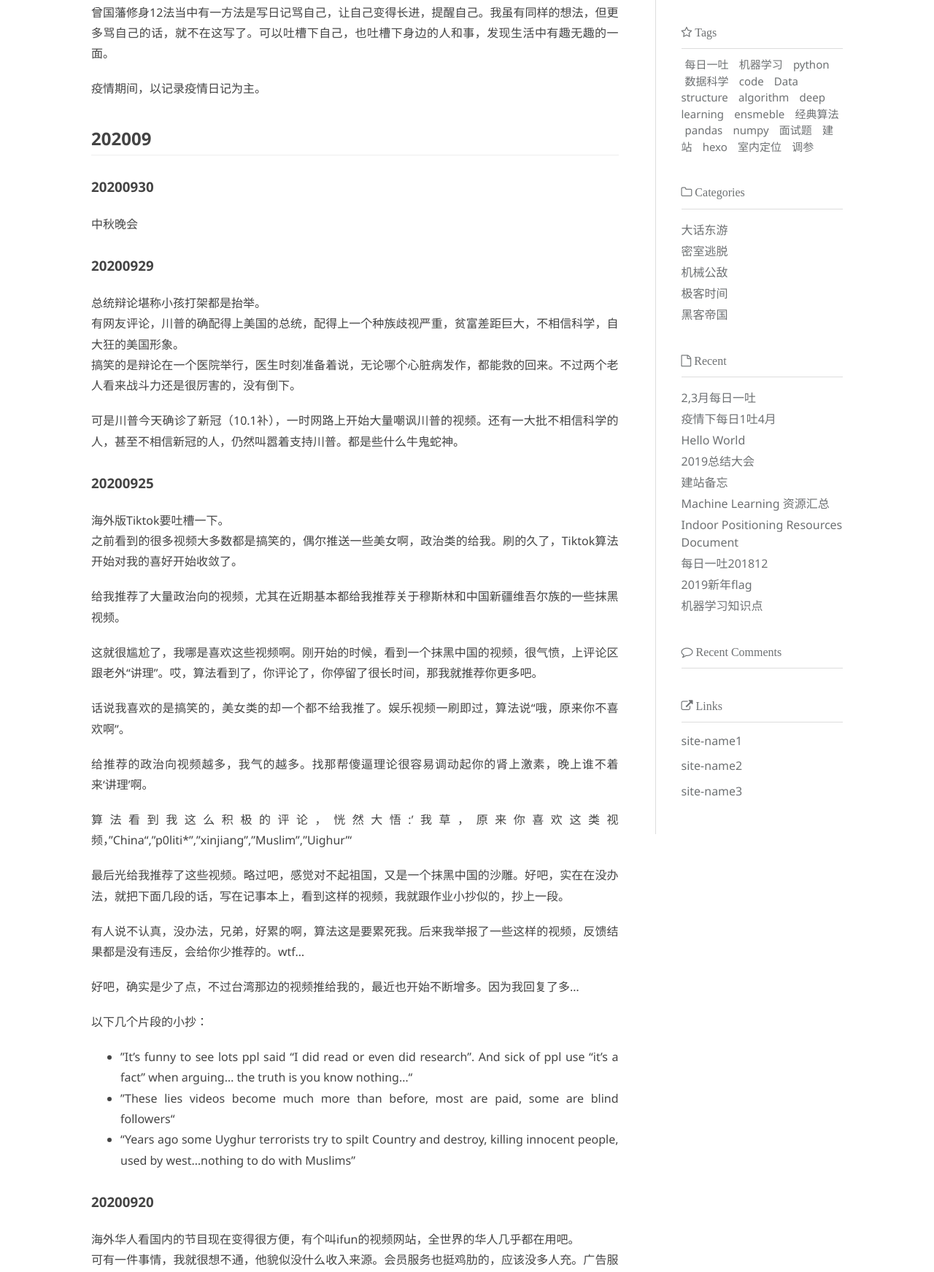
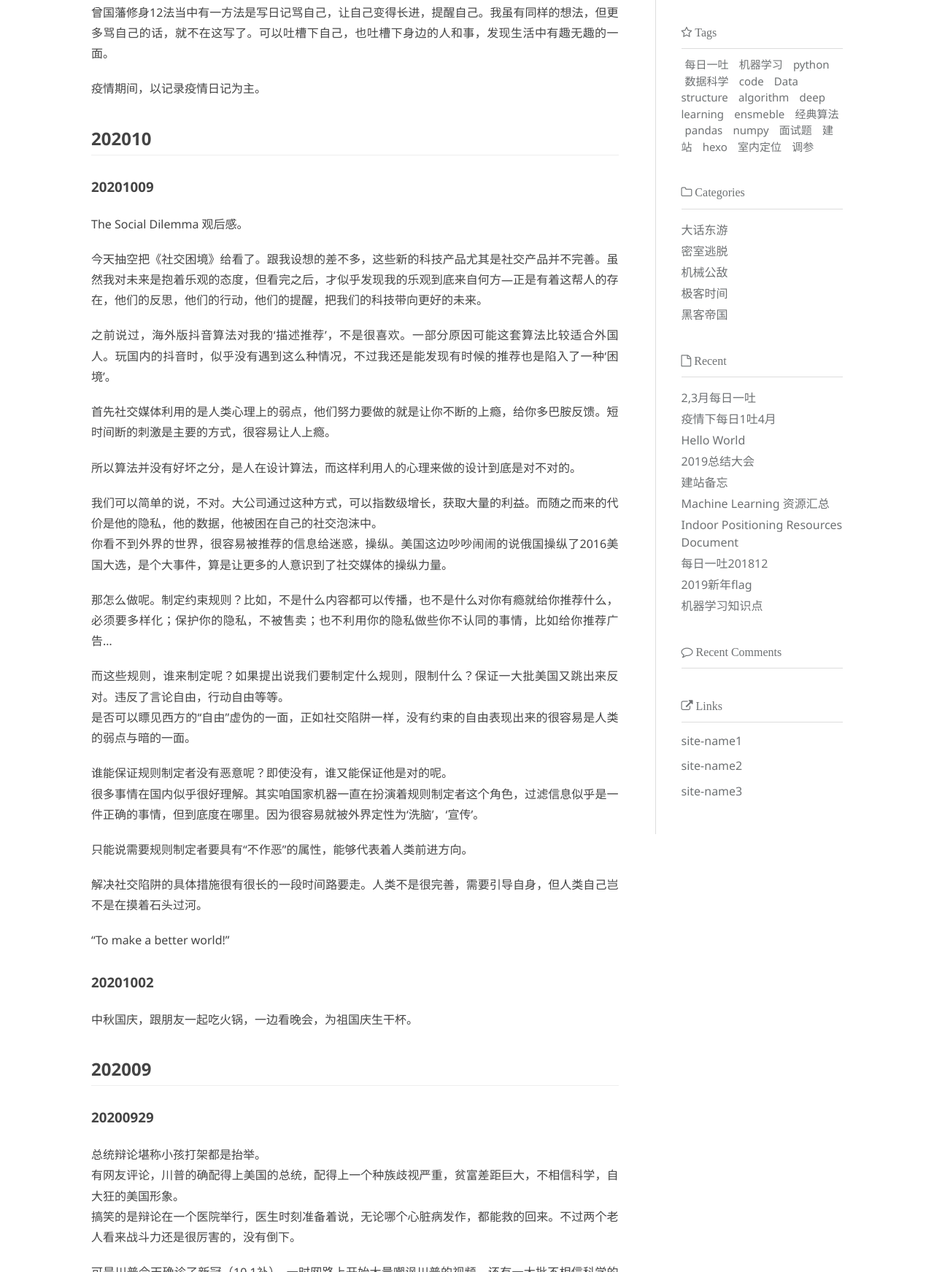
Before and after one commit to JonOnEarth/Jononearth.github.io, a plain HTML site: page DailyNote/index.html in a window 1280 px wide. Shown: the part 248-1991 px from the top of the page at 73% size. Drawn offline with nearby package versions, Linux system fonts and the light colour scheme; no server answers; a script that the page names is missing.

Commit message:
Site updated: 2020-10-10 22:39:27

```diff
--- a/DailyNote/index.html
+++ b/DailyNote/index.html
@@ -5,8 +5,20 @@ m=s.getElementsByTagName(o)[0];a.async=1;a.src=g;m.parentNode.insertBefore(a,m)
 ga('create','UA-119030466-1','auto');ga('send','pageview');
 </script><meta name="generator" content="Hexo 4.2.0"></head><body><div class="body_container"><div id="header"><div class="site-name"><h1 class="hidden">每日一吐</h1><a id="logo" href="/.">JonOnEarth</a><p class="description">加油中国</p></div><div id="nav-menu"><a href="/."><i class="fa fa-home"> Home</i></a><a href="/archives/"><i class="fa fa-archive"> Archive</i></a><a class="current" href="/DailyNote/"><i class="fa fa-user"> DailyNote</i></a><a href="/about/"><i class="fa fa-user"> About</i></a></div></div><div class="pure-g" id="layout"><div class="pure-u-1 pure-u-md-3-4"><div class="content_container"><div class="post"><h1 class="post-title">每日一吐</h1><div class="post-content"><p>曾国藩修身12法当中有一方法是写日记骂自己，让自己变得长进，提醒自己。我虽有同样的想法，但更多骂自己的话，就不在这写了。可以吐槽下自己，也吐槽下身边的人和事，发现生活中有趣无趣的一面。</p>
 <p>疫情期间，以记录疫情日记为主。</p>
-<h2 id="202009"><a href="#202009" class="headerlink" title="202009"></a>202009</h2><h3 id="20200930"><a href="#20200930" class="headerlink" title="20200930"></a>20200930</h3><p>中秋晚会</p>
-<h3 id="20200929"><a href="#20200929" class="headerlink" title="20200929"></a>20200929</h3><p>总统辩论堪称小孩打架都是抬举。<br>有网友评论，川普的确配得上美国的总统，配得上一个种族歧视严重，贫富差距巨大，不相信科学，自大狂的美国形象。<br>搞笑的是辩论在一个医院举行，医生时刻准备着说，无论哪个心脏病发作，都能救的回来。不过两个老人看来战斗力还是很厉害的，没有倒下。</p>
+<h2 id="202010"><a href="#202010" class="headerlink" title="202010"></a>202010</h2><h3 id="20201009"><a href="#20201009" class="headerlink" title="20201009"></a>20201009</h3><p>The Social Dilemma 观后感。</p>
+<p>今天抽空把《社交困境》给看了。跟我设想的差不多，这些新的科技产品尤其是社交产品并不完善。虽然我对未来是抱着乐观的态度，但看完之后，才似乎发现我的乐观到底来自何方—正是有着这帮人的存在，他们的反思，他们的行动，他们的提醒，把我们的科技带向更好的未来。</p>
+<p>之前说过，海外版抖音算法对我的‘描述推荐’，不是很喜欢。一部分原因可能这套算法比较适合外国人。玩国内的抖音时，似乎没有遇到这么种情况，不过我还是能发现有时候的推荐也是陷入了一种‘困境’。</p>
+<p>首先社交媒体利用的是人类心理上的弱点，他们努力要做的就是让你不断的上瘾，给你多巴胺反馈。短时间断的刺激是主要的方式，很容易让人上瘾。</p>
+<p>所以算法并没有好坏之分，是人在设计算法，而这样利用人的心理来做的设计到底是对不对的。</p>
+<p>我们可以简单的说，不对。大公司通过这种方式，可以指数级增长，获取大量的利益。而随之而来的代价是他的隐私，他的数据，他被困在自己的社交泡沫中。<br>你看不到外界的世界，很容易被推荐的信息给迷惑，操纵。美国这边吵吵闹闹的说俄国操纵了2016美国大选，是个大事件，算是让更多的人意识到了社交媒体的操纵力量。</p>
+<p>那怎么做呢。制定约束规则？比如，不是什么内容都可以传播，也不是什么对你有瘾就给你推荐什么，必须要多样化；保护你的隐私，不被售卖；也不利用你的隐私做些你不认同的事情，比如给你推荐广告…</p>
+<p>而这些规则，谁来制定呢？如果提出说我们要制定什么规则，限制什么？保证一大批美国又跳出来反对。违反了言论自由，行动自由等等。<br>是否可以瞟见西方的“自由”虚伪的一面，正如社交陷阱一样，没有约束的自由表现出来的很容易是人类的弱点与暗的一面。</p>
+<p>谁能保证规则制定者没有恶意呢？即使没有，谁又能保证他是对的呢。<br>很多事情在国内似乎很好理解。其实咱国家机器一直在扮演着规则制定者这个角色，过滤信息似乎是一件正确的事情，但到底度在哪里。因为很容易就被外界定性为‘洗脑’，‘宣传’。</p>
+<p>只能说需要规则制定者要具有“不作恶”的属性，能够代表着人类前进方向。</p>
+<p>解决社交陷阱的具体措施很有很长的一段时间路要走。人类不是很完善，需要引导自身，但人类自己岂不是在摸着石头过河。</p>
+<p>“To make a better world!”</p>
+<h3 id="20201002"><a href="#20201002" class="headerlink" title="20201002"></a>20201002</h3><p>中秋国庆，跟朋友一起吃火锅，一边看晚会，为祖国庆生干杯。</p>
+<h2 id="202009"><a href="#202009" class="headerlink" title="202009"></a>202009</h2><h3 id="20200929"><a href="#20200929" class="headerlink" title="20200929"></a>20200929</h3><p>总统辩论堪称小孩打架都是抬举。<br>有网友评论，川普的确配得上美国的总统，配得上一个种族歧视严重，贫富差距巨大，不相信科学，自大狂的美国形象。<br>搞笑的是辩论在一个医院举行，医生时刻准备着说，无论哪个心脏病发作，都能救的回来。不过两个老人看来战斗力还是很厉害的，没有倒下。</p>
 <p>可是川普今天确诊了新冠（10.1补），一时网路上开始大量嘲讽川普的视频。还有一大批不相信科学的人，甚至不相信新冠的人，仍然叫嚣着支持川普。都是些什么牛鬼蛇神。</p>
 <h3 id="20200925"><a href="#20200925" class="headerlink" title="20200925"></a>20200925</h3><p>海外版Tiktok要吐槽一下。<br>之前看到的很多视频大多数都是搞笑的，偶尔推送一些美女啊，政治类的给我。刷的久了，Tiktok算法开始对我的喜好开始收敛了。</p>
 <p>给我推荐了大量政治向的视频，尤其在近期基本都给我推荐关于穆斯林和中国新疆维吾尔族的一些抹黑视频。</p>
```
